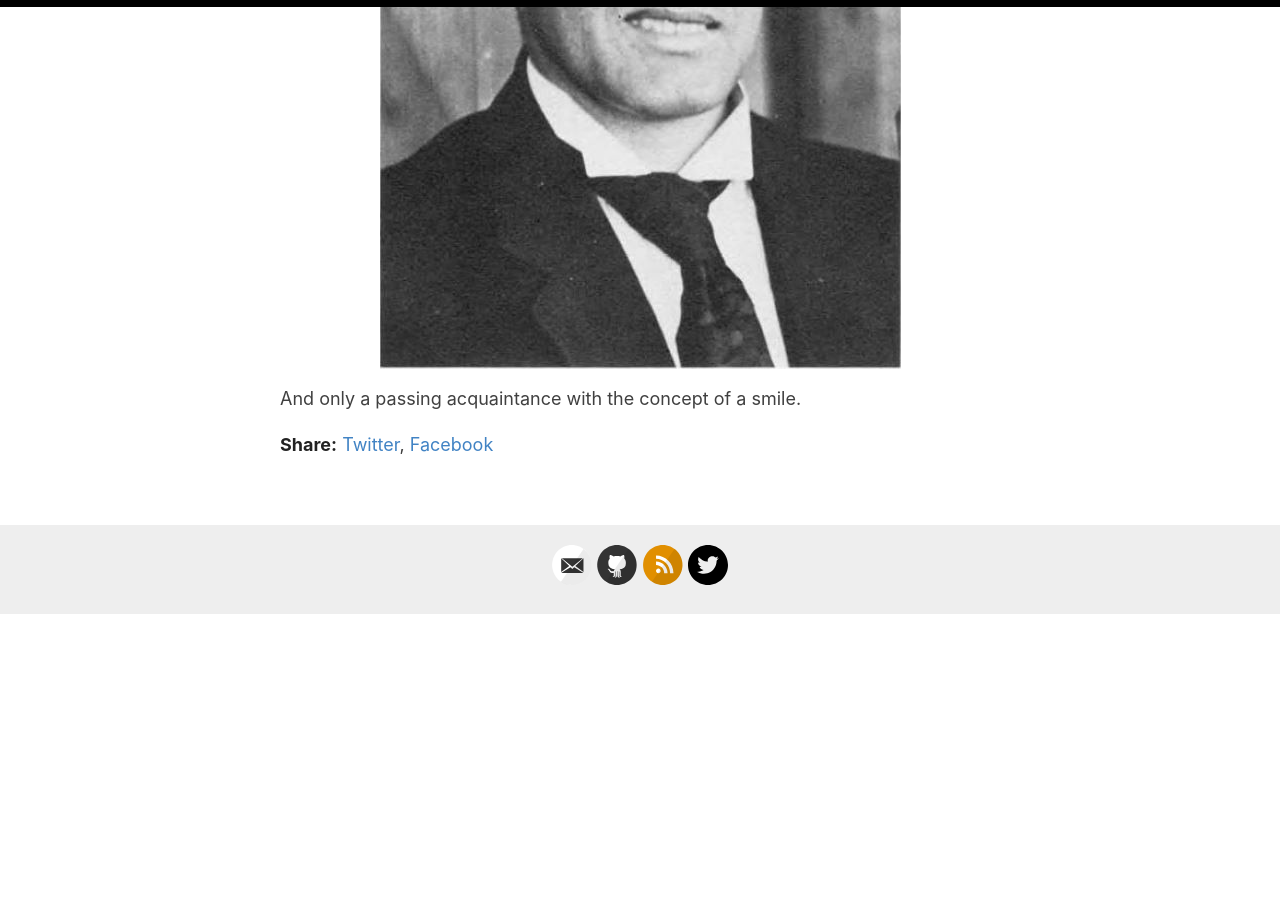
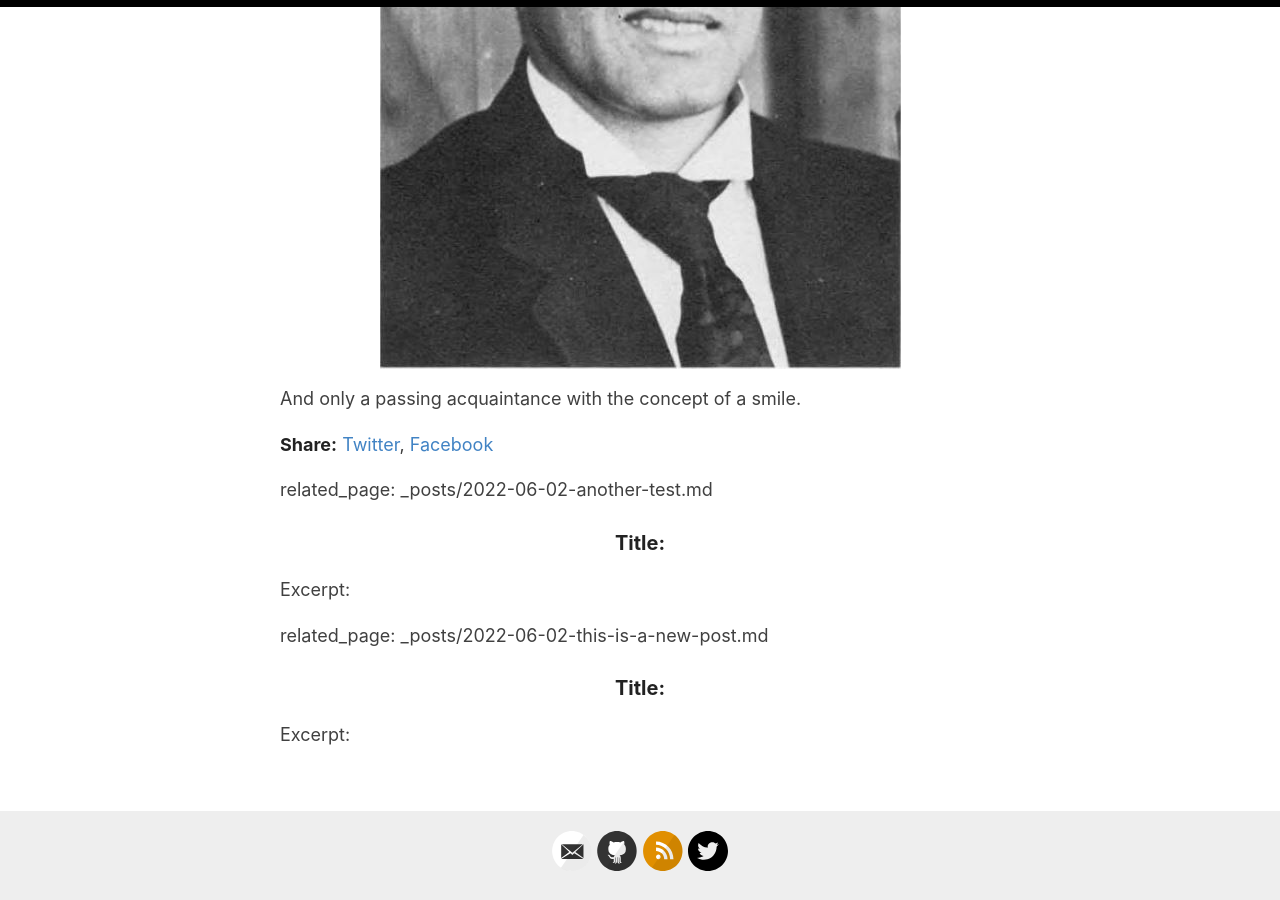
Before and after one commit to lucashaley/lucashaley.github.io, a Jekyll site: the page built from _posts/2020-07-03-scientists-with-cool-names-21-vesto-slipher.md, in a window 1280 px wide and 900 px high, scrolled down 793 px. Built offline with Jekyll 4.4.1, drawn with Linux system fonts in a browser that asks for light colours; before the commit the page ends 1408 px from its top, so only the background shows below that.

Commit message:
Fixing related

```diff
--- a/_layouts/post.html
+++ b/_layouts/post.html
@@ -38,9 +38,10 @@ layout: default
       {% assign related_pages = page.related_pages %}
     {% endif %}
     {% for related_page in related_pages %}
+      <p>related_page: {{ related_page }}</p>
       {% assign related = site.posts | where: 'path', related_page %}
-        <h3>{{ related.title }}</h3>
-        <p>{{ related.excerpt }}</p>
+      <h3>Title: {{ related.title }}</h3>
+      <p>Excerpt: {{ related.excerpt }}</p>
     {% endfor %}
   </div>
 
```
